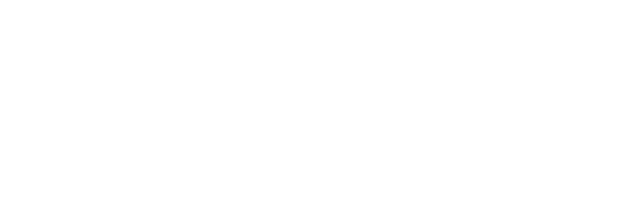
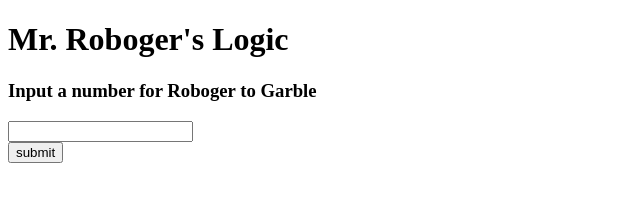
Before and after one commit to skipmarcel/mr-robogers, a plain HTML site: page index.html in a window 1280 px wide. Shown: the whole page, without its empty margins (0-640 px from the left). Drawn offline with Linux system fonts and the light colour scheme.

Commit message:
add initial UI elements and UI logic

```diff
--- a/index.html
+++ b/index.html
@@ -1,11 +1,23 @@
 <!DOCTYPE html>
 <html>
   <head>
-    <title></title>
+    <title>Roboger's Scrambler</title>
 
     <link rel="stylesheet" href="css/styles.css" />
+    <script src="js/scripts.js"></script>
   </head>
   <body>
-    <script src="js/scripts.js"></script>
+    <div id="main-container">
+      <h1>Mr. Roboger's Logic</h1>
+      <form id="roboGarble">
+        <div id="form-contaner">
+          <h3>Input a number for Roboger to Garble</h3>
+          <input type="text" id="inputField" />
+          <br />
+          <input type="submit" value="submit" onclick="submitFunction()" />
+        </div>
+      </form>
+      <p id="roboWordsOutput"></p>
+    </div>
   </body>
 </html>
--- a/js/scripts.js
+++ b/js/scripts.js
@@ -5,24 +5,35 @@ function robogerLogic(number) {
   }
 
   const indexOfOne = array.filter((number) => String(number).includes("1"));
+  const indexOfTwo = array.filter((number) => String(number).includes("2"));
+  const indexOfThree = array.filter((number) => String(number).includes("3"));
+
   for (let i = 0; i < array.length; i++) {
-    if (indexOfOne.includes(array[i])) {
-      array[i] = "Beep!";
+    if (indexOfThree.includes(array[i])) {
+      array[i] = "Won't you be my neighbor?";
     }
   }
 
-  const indexOfTwo = array.filter((number) => String(number).includes("2"));
   for (let i = 0; i < array.length; i++) {
     if (indexOfTwo.includes(array[i])) {
       array[i] = "Boop!";
     }
   }
 
-  const indexOfThree = array.filter((number) => String(number).includes("3"));
   for (let i = 0; i < array.length; i++) {
-    if (indexOfThree.includes(array[i])) {
-      array[i] = "Won't you be my neighbor?";
+    if (indexOfOne.includes(array[i])) {
+      array[i] = "Beep!";
     }
   }
-  console.log(array);
+  return array;
 }
+
+// UI Logic
+
+function submitFunction() {
+  var inputValue = document.getElementById("inputField").value;
+  console.log(inputValue);
+  var result = robogerLogic(inputValue);
+  document.getElementById("roboWordsOutput").innerHTML = result.join(", ");
+  event.preventDefault();
+}
```
